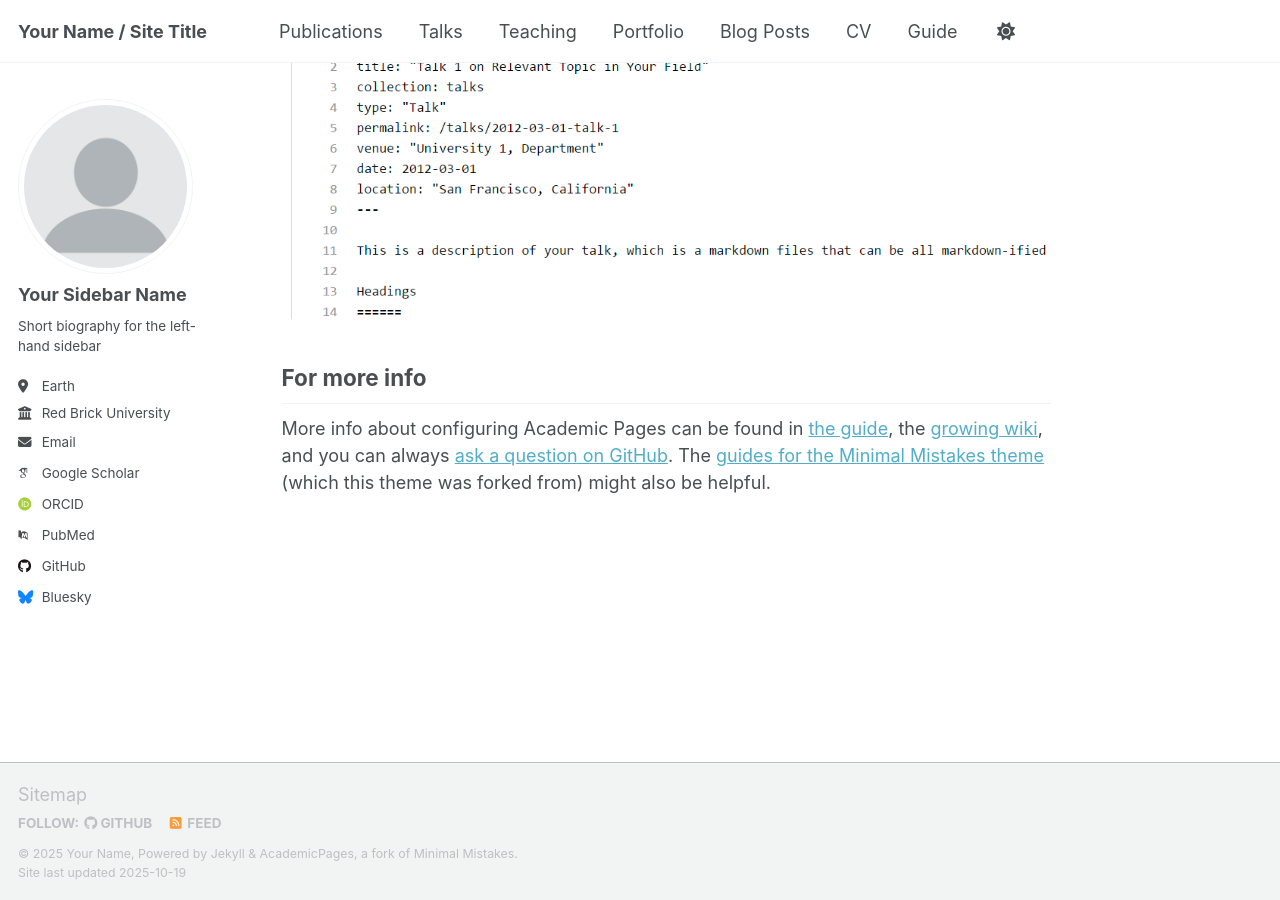
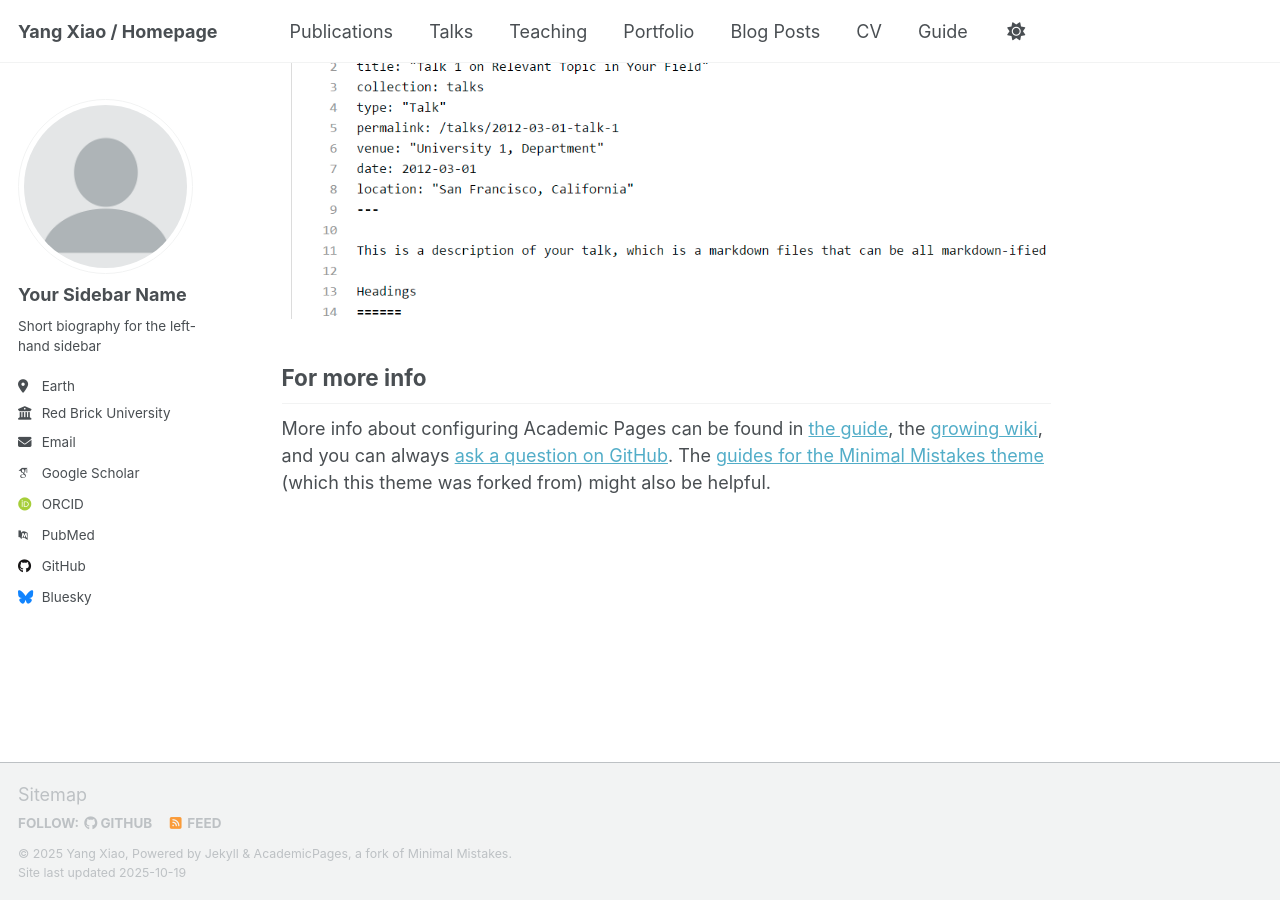
Before and after one commit to YangXiao0302/yangxiao0302.github.io, a Jekyll site: the page built from _pages/about.md, in a window 1280 px wide and 900 px high, scrolled down 2880 px. Built offline with Jekyll 4.4.1, drawn with Linux system fonts in a browser that asks for light colours; some web fonts are replaced; a script that is not in the unit is left out.

Commit message:
Update site configuration in _config.yml

```diff
--- a/_config.yml
+++ b/_config.yml
@@ -9,9 +9,9 @@
 # Basic Site Settings
 locale                   : "en-US"
 site_theme               : "default" # Currently available options are "default", "air"
-title                    : "Your Name / Site Title"
+title                    : "Yang Xiao / Homepage"
 title_separator          : "-"
-name                     : &name "Your Name"
+name                     : &name "Yang Xiao"
 description              : &description "Your Name's academic portfolio"   # Update this with a general description of your site, this is the default if not overridden by a page
 url                      : https://academicpages.github.io # The base hostname & protocol for your site e.g. "https://[your GitHub username].github.io",
                                                            # or if you already have some other page hosted on Github then use "https://[your GitHub username].github.io/[Your Repo Name]"
```
